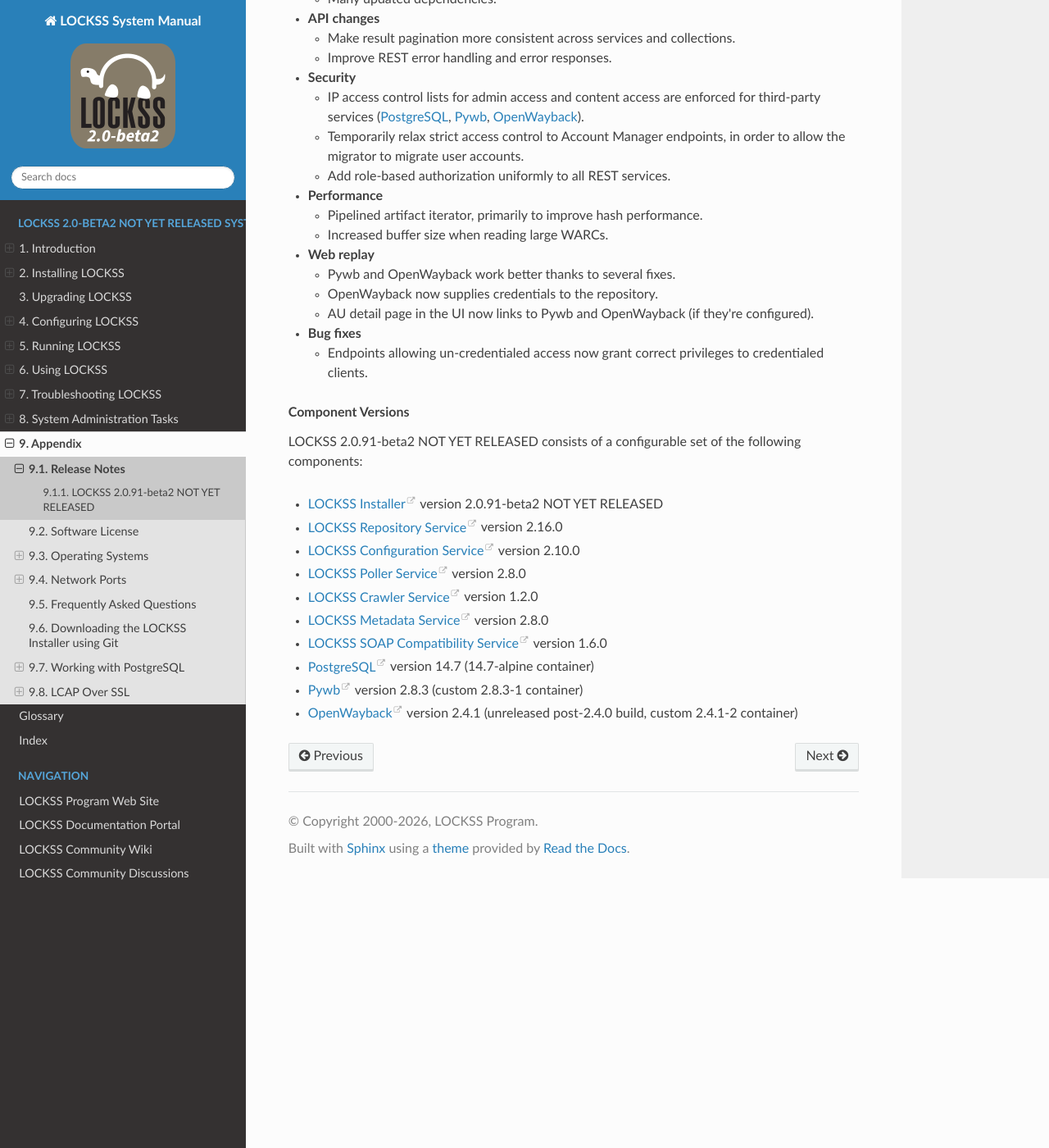
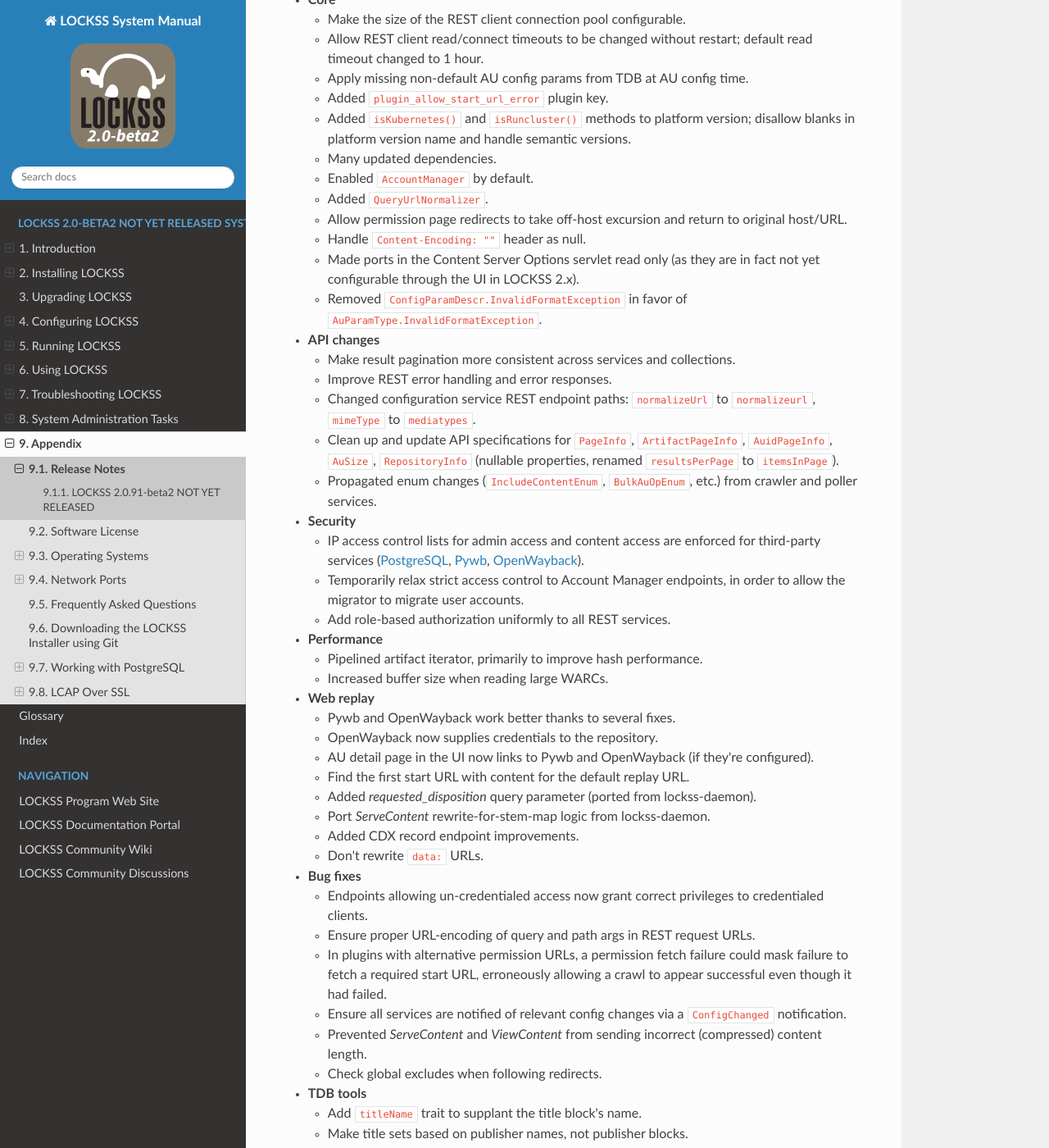
Before and after one commit to lockss/lockss-rtd-manual, a Sphinx documentation site: the page built from docs/appendix/release-notes.rst, in a window 1280 px wide and 1400 px high, scrolled down 1058 px. Shown: the whole window at 82% size. Built offline with Sphinx 7.4.7 and the Read the Docs theme 3.1.0, drawn with Linux system fonts in a browser that asks for light colours; pages that are not in the unit, such as notebooks, are missing from menus; some of the changed text lies outside the part shown.

Commit message:
Rest of the release notes.

```diff
--- a/docs/appendix/release-notes.rst
+++ b/docs/appendix/release-notes.rst
@@ -36,7 +36,7 @@ LOCKSS 2.0.91-beta2 NOT YET RELEASED is the second beta release of the LOCKSS 2.
 
    *  Repository better detects "full disk" errors and reports them to clients, via a 500 or 507 response.
 
-   *  Added repository error injection framework.
+   *  Added repository error injection framework, to facilitate testing.
 
    *  Conditionally compress content depending on media type, only if not already compressed, for a configurable set of media types.
 
@@ -48,21 +48,51 @@ LOCKSS 2.0.91-beta2 NOT YET RELEASED is the second beta release of the LOCKSS 2.
 
    *  Revamped paged iterator logic to not hold database connections open.
 
+   *  ``ArtifactIndex`` and ``WarcArtifactDataStore`` versioning and upgrade support.
+
+   *  Ensure multiple storage areas are filled evenly.
+
 *  **Metadata**
 
    *  The LOCKSS Metadata Extraction Service has been merged into the :ref:`LOCKSS Metadata Service`.
 
 *  **Core**
 
+   *  Make the size of the REST client connection pool configurable.
+
+   *  Allow REST client read/connect timeouts to be changed without restart; default read timeout changed to 1 hour.
+
    *  Apply missing non-default AU config params from TDB at AU config time.
 
+   *  Added ``plugin_allow_start_url_error`` plugin key.
+
+   *  Added ``isKubernetes()`` and ``isRuncluster()`` methods to platform version; disallow blanks in platform version name and handle semantic versions.
+
    *  Many updated dependencies.
+
+   *  Enabled ``AccountManager`` by default.
+
+   *  Added ``QueryUrlNormalizer``.
+
+   *  Allow permission page redirects to take off-host excursion and return to original host/URL.
+
+   *  Handle ``Content-Encoding: ""`` header as null.
+
+   *  Made ports in the Content Server Options servlet read only (as they are in fact not yet configurable through the UI in LOCKSS 2.x).
+
+   *  Removed ``ConfigParamDescr.InvalidFormatException`` in favor of ``AuParamType.InvalidFormatException``.
 
 *  **API changes**
 
    *  Make result pagination more consistent across services and collections.
 
    *  Improve REST error handling and error responses.
+
+   *  Changed configuration service REST endpoint paths: ``normalizeUrl`` to ``normalizeurl``, ``mimeType`` to ``mediatypes``.
+
+   *  Clean up and update API specifications for ``PageInfo``, ``ArtifactPageInfo``, ``AuidPageInfo``, ``AuSize``, ``RepositoryInfo`` (nullable properties, renamed ``resultsPerPage`` to ``itemsInPage``).
+
+   *  Propagated enum changes (``IncludeContentEnum``, ``BulkAuOpEnum``, etc.) from crawler and poller services.
 
 *  **Security**
 
@@ -86,9 +116,39 @@ LOCKSS 2.0.91-beta2 NOT YET RELEASED is the second beta release of the LOCKSS 2.
 
    *  AU detail page in the UI now links to Pywb and OpenWayback (if they're configured).
 
+   *  Find the first start URL with content for the default replay URL.
+
+   *  Added `requested_disposition` query parameter (ported from lockss-daemon).
+
+   *  Port `ServeContent` rewrite-for-stem-map logic from lockss-daemon.
+
+   *  Added CDX record endpoint improvements.
+
+   * Don't rewrite ``data:`` URLs.
+
 *  **Bug fixes**
 
    *  Endpoints allowing un-credentialed access now grant correct privileges to credentialed clients.
+
+   *  Ensure proper URL-encoding of query and path args in REST request URLs.
+
+   *  In plugins with alternative permission URLs, a permission fetch failure could mask failure to fetch a required start URL, erroneously allowing a crawl to appear successful even though it had failed.
+
+   *  Ensure all services are notified of relevant config changes via a ``ConfigChanged`` notification.
+
+   * Prevented `ServeContent` and `ViewContent` from sending incorrect (compressed) content length.
+
+   *  Check global excludes when following redirects.
+
+*  **TDB tools**
+
+   *  Add ``titleName`` trait to supplant the title block's name.
+
+   *  Make title sets based on publisher names, not publisher blocks.
+
+   *  Add AU-level DOI and demote title-level DOI.
+
+   *  ``TdbXml`` set of publisher names now reset between multiple segments (e.g. ``--output-dir``).
 
 .. rubric:: Component Versions
 
```
